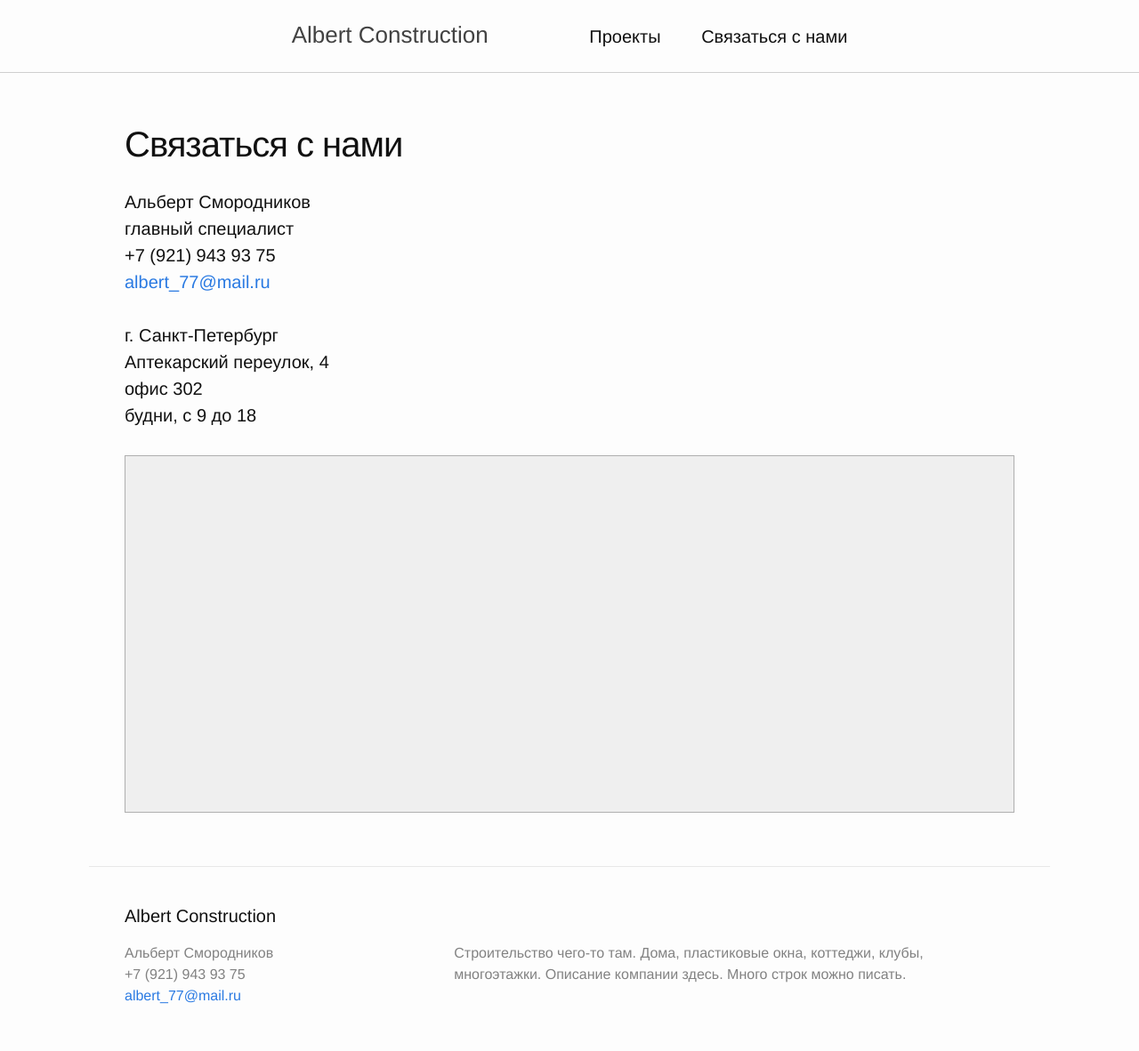
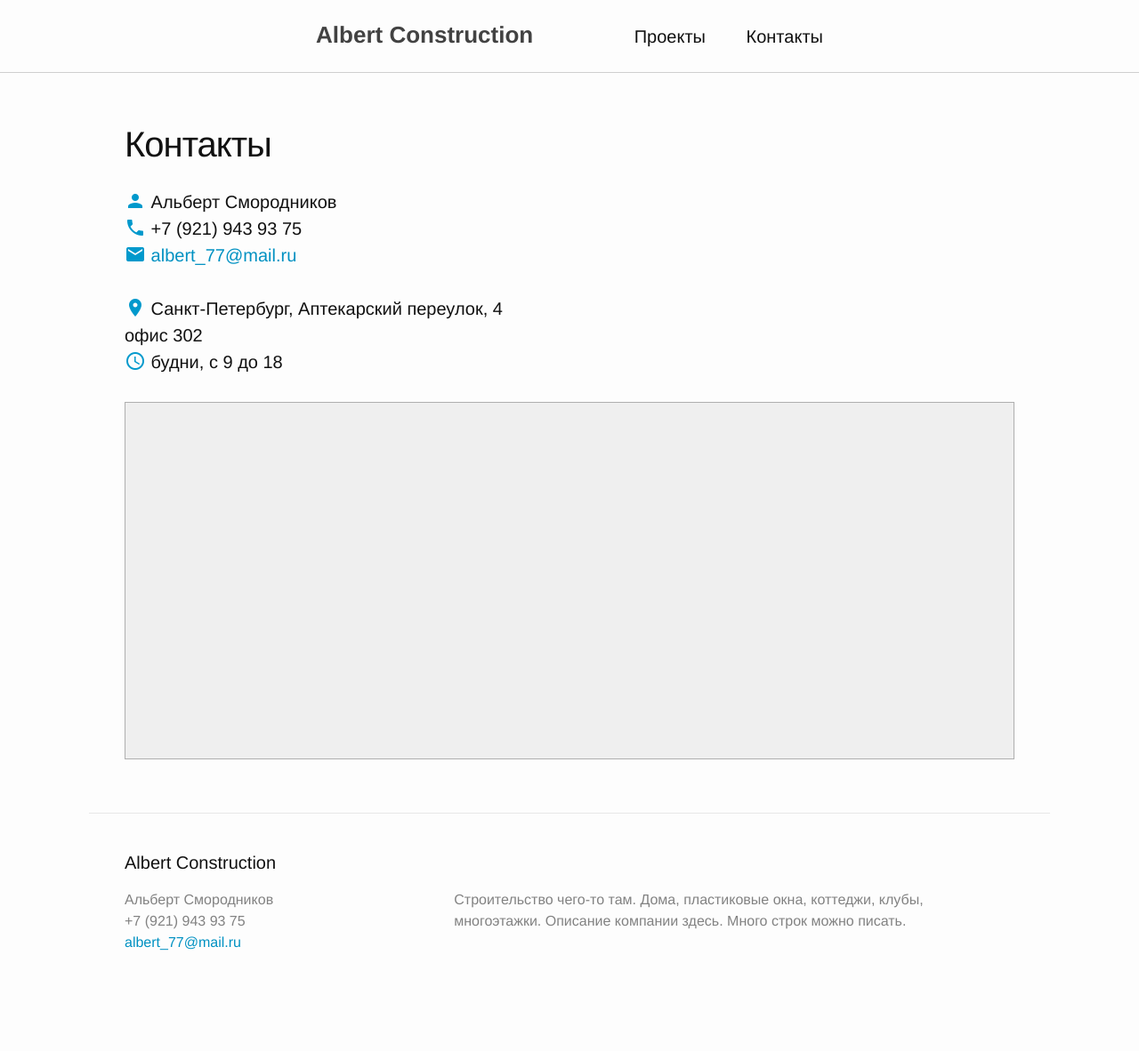
Before and after one commit to nanonymous/albert-construction, a Jekyll site: the page built from contact.md, in a window 1280 px wide. Shown: the whole page at 89% size. Built offline with Jekyll 4.4.1, drawn with Linux system fonts in a browser that asks for light colours; after the commit the page ends 1122 px from its top, so only the background shows below that.

Commit message:
styling contacts

```diff
--- a/_layouts/default.html
+++ b/_layouts/default.html
@@ -34,7 +34,7 @@
       ({
         'panel': document.querySelector('.website-content-wrapper'),
         'menu': document.querySelector('.mobile-menu'),
-        'padding': 170, // это значение должно равняться width у .slideout-menu
+        'padding': 110, // это значение должно равняться width у .slideout-menu
         'tolerance': 70
       })
 
@@ -52,6 +52,10 @@
         }
       })
     </script>
+
+    <!-- Google Material Icons font -->
+    <link href="https://fonts.googleapis.com/icon?family=Material+Icons"
+      rel="stylesheet">
   </body>
 
 </html>
--- a/_sass/_layout.scss
+++ b/_sass/_layout.scss
@@ -26,6 +26,8 @@ p {
 .site-title {
     margin-right: 3em;
     font-size: 26px;
+
+    font-weight: bold;
 
     // font-weight: 300;
     // line-height: 56px;
@@ -377,6 +379,18 @@ article.home {
     background: #efefef;
 }
 
+a, a:hover, a:visited {
+    color: #0091C2;
+}
+.contacts {
+    .material-icons {
+        vertical-align: bottom;
+        margin-bottom: 0.15em;
+        // opacity: 0.7;
+        color: #0099CC;
+    }
+}
+
 // layout for mobile
 
 @include media-query($on-palm) {
@@ -473,6 +487,7 @@ article.home {
 
     .website-content-wrapper {
         background: white;
+        box-shadow: 0 0 15px rgba(0,0,0,0.7);
     }
 
     .slideout-open .slideout-menu {
@@ -586,6 +601,13 @@ article.home {
             width: calc(100% - 1em);
         }
     }
+
+    .contacts {
+        .material-icons {
+            margin-bottom: 0.1em;
+            font-size: 1.4em;
+        }
+    }
 }
 
 // zoom
@@ -647,3 +669,26 @@ img.zoom-img {
 }
 
 // zoom ends
+
+.address-icon {
+    line-height: 35px;
+    background: url("../images/icons/map_marker.png") left center no-repeat;
+    padding-left: 45px;
+    display: inline-block;
+}
+
+.email-icon {
+    display: inline-block;
+    width: 30px;
+    height: 21px;
+    margin-top: 13px;
+    background: url(../images/layout/email_icon_banner.png) no-repeat;
+}
+
+.phone-icon {
+    display: inline-block;
+    width: 29px;
+    height: 26px;
+    margin-top: 6px;
+    background: url(../images/layout/phone_icon_banner.png) no-repeat;
+}
--- a/contact.md
+++ b/contact.md
@@ -1,23 +1,22 @@
 ---
 layout: page
-title: Связаться с нами
+title: Контакты
 permalink: /contact/
 order: 3
 ---
 
-<p>
-    {{ site.contact_title }}<br/>
-	главный специалист<br/>
+<p class="contacts">
+    <i class="material-icons">person</i> {{ site.contact_title }}<br/>
+	<!-- <i class="material-icons" style="visibility: hidden">person</i> <span style="font-style:italic">главный специалист</span><br/> -->
 
-    {{ site.phone }}<br/>
-    <a href="mailto:{{ site.email }}">{{ site.email }}</a><br/>
+	<i class="material-icons">phone</i> {{ site.phone }}<br/>
+    <i class="material-icons">mail</i> <a href="mailto:{{ site.email }}">{{ site.email }}</a><br/>
 
     <br/>
 
-	г. Санкт-Петербург<br/>
-	Аптекарский переулок, 4<br/>
+	<i class="material-icons">place</i> Санкт-Петербург, Аптекарский переулок, 4<br/>
 	офис 302<br/>
-	будни, c 9 до 18<br/>
+	<i class="material-icons">access_time</i> будни, c 9 до 18<br/>
 </p>
 
 <div id="contact-map"></div>
```
Also changed, not shown: images/icons/email.png (added), images/icons/map_marker.png (added), images/icons/phone.png (added).
